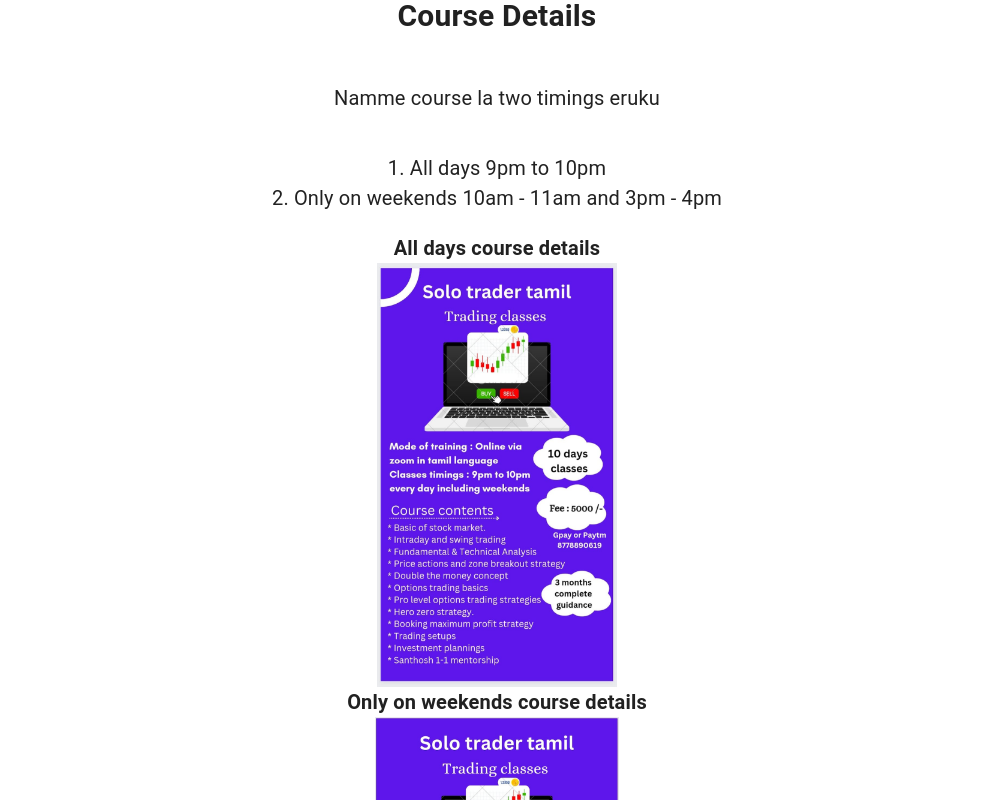
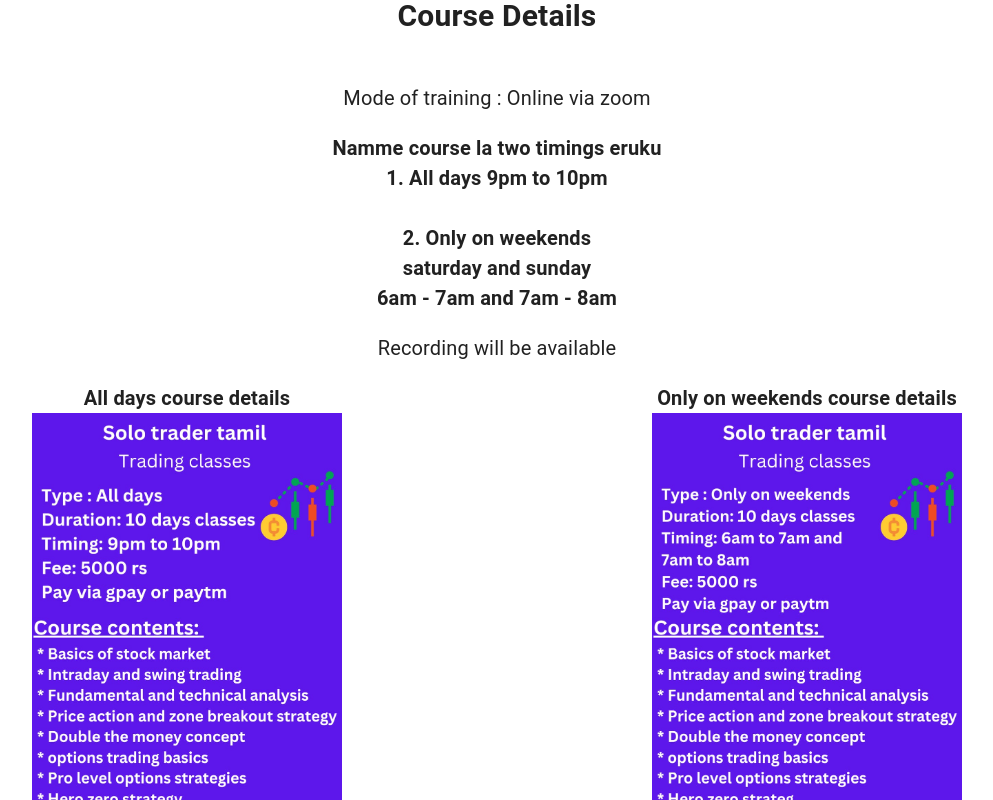
Before and after one commit to Santhosh-M-R/solo, a React (Create React App) app: page / in a window 1280 px wide. Shown: the part 2120-2920 px from the top of the page, without its empty margins (143-1136 px from the left). Built offline with nearby package versions, Linux system fonts and the light colour scheme.

Commit message:
changes for course details

```diff
--- a/src/CourseDetails.jsx
+++ b/src/CourseDetails.jsx
@@ -7,10 +7,10 @@ import WhatsAppIcon from "@mui/icons-material/WhatsApp";
 import ArrowDownwardIcon from "@mui/icons-material/ArrowDownward";
 const Logo = styled.img`
   @media only screen and (max-width: 600px) {
-    width: 60%;
+    width: 80%;
   }
   @media only screen and (min-width: 610px) {
-    width: 30%;
+    width: 50%;
   }
 `;
 const CourseMessage = styled.div`
@@ -65,6 +65,10 @@ const CourseMessage = styled.div`
       align-items: center;
       flex-direction: column;
     }
+    .both-course {
+      display: flex;
+      justify-content:
+    }
     h2 {
       text-align: center;
     }
@@ -76,11 +80,17 @@ const CourseDetails = () => {
       <CourseMessage>
         <h2>Course Details</h2>
         <div className="course-info">
-          <p>Namme course la two timings eruku</p>
-          <p className="timing">
-            1. All days 9pm to 10pm <br /> 2. Only on weekends 10am - 11am and
-            3pm - 4pm
-          </p>
+          <p> Mode of training : Online via zoom </p>
+          <b>Namme course la two timings eruku</b>
+
+          <b className="timing">
+            1. All days 9pm to 10pm <br /> <br /> 2. Only on weekends <br/> saturday and sunday <br /> 6am - 7am and
+            7am - 8am
+          </b>
+          <p> Recording will be available</p>
+
+        <div className="both-course">
+
 
           <div className="daily">
             <b>All days course details</b>
@@ -97,6 +107,7 @@ const CourseDetails = () => {
               alt="weekend"
               style={{ alignItems: "center" }}
             ></Logo>
+          </div>
           </div>
           <div className="registration">
             <p> For registration message me in whatsapp</p>
```
Also changed, not shown: src/images/logo/alldays.jpeg, src/images/logo/weekend.jpeg.
